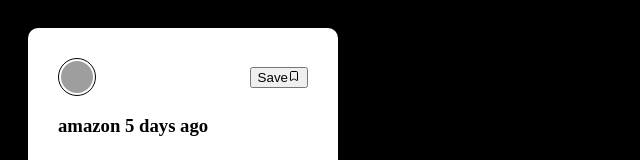
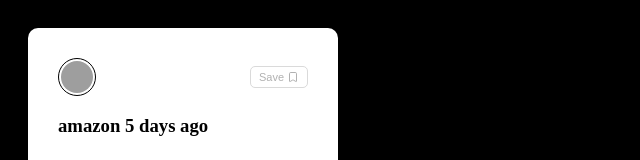
Before and after one commit to Chinmayi-H-M/Reactjs, a React (Vite) app in the folder vite-project-04/: page / in a window 1280 px wide. Shown: the top 160 px of the page, without its empty margins (0-640 px from the left). Built offline with nearby package versions, Linux system fonts and the light colour scheme; grey boxes are pictures that could not be loaded.

Commit message:
Desiging card

```diff
--- a/vite-project-04/src/index.css
+++ b/vite-project-04/src/index.css
@@ -27,5 +27,12 @@ body{
 }
 .top button{
   display:flex;
-
+  align-items:center;
+  border:1px solid #dadada;
+  padding:4px 8px;
+  font-size:11px;
+  border-radius:5px;
+  gap: 3px;
+  background-color: transparent;
+  color:#b1b1b1;
 }
```
